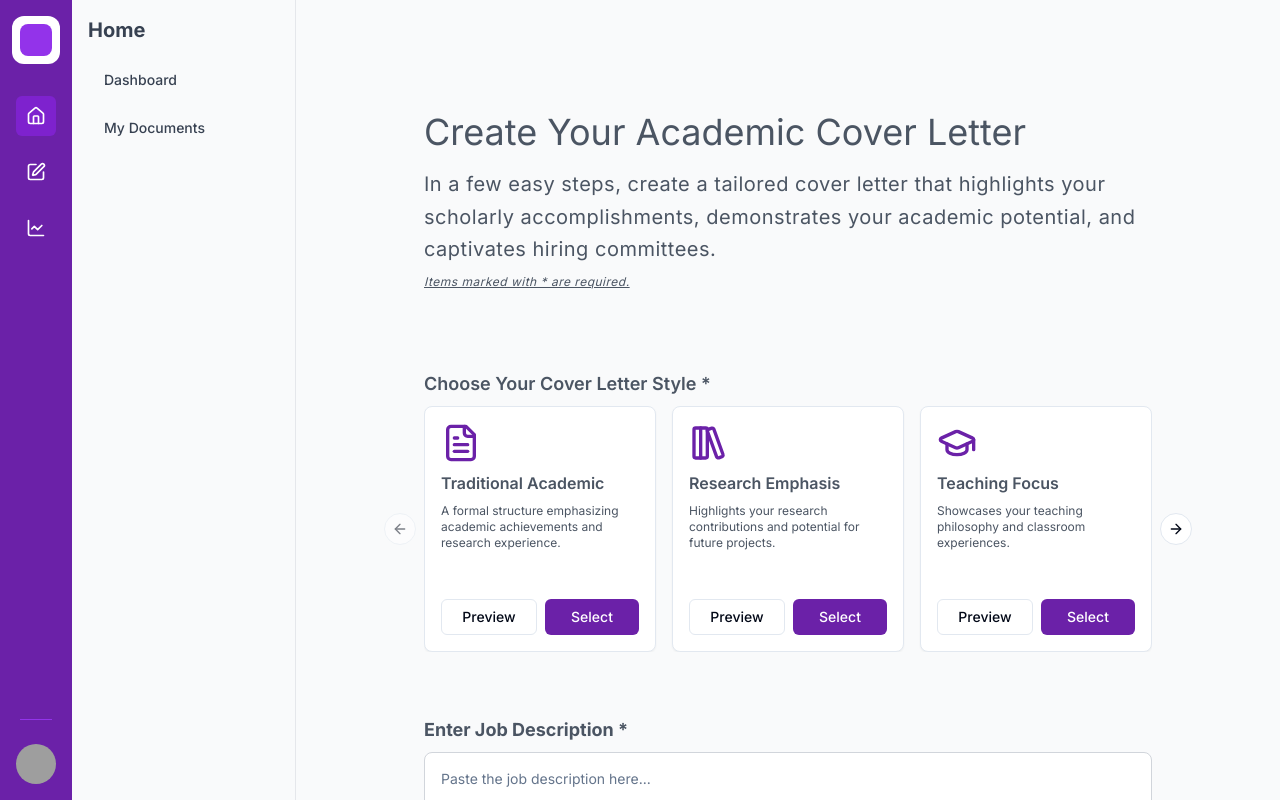
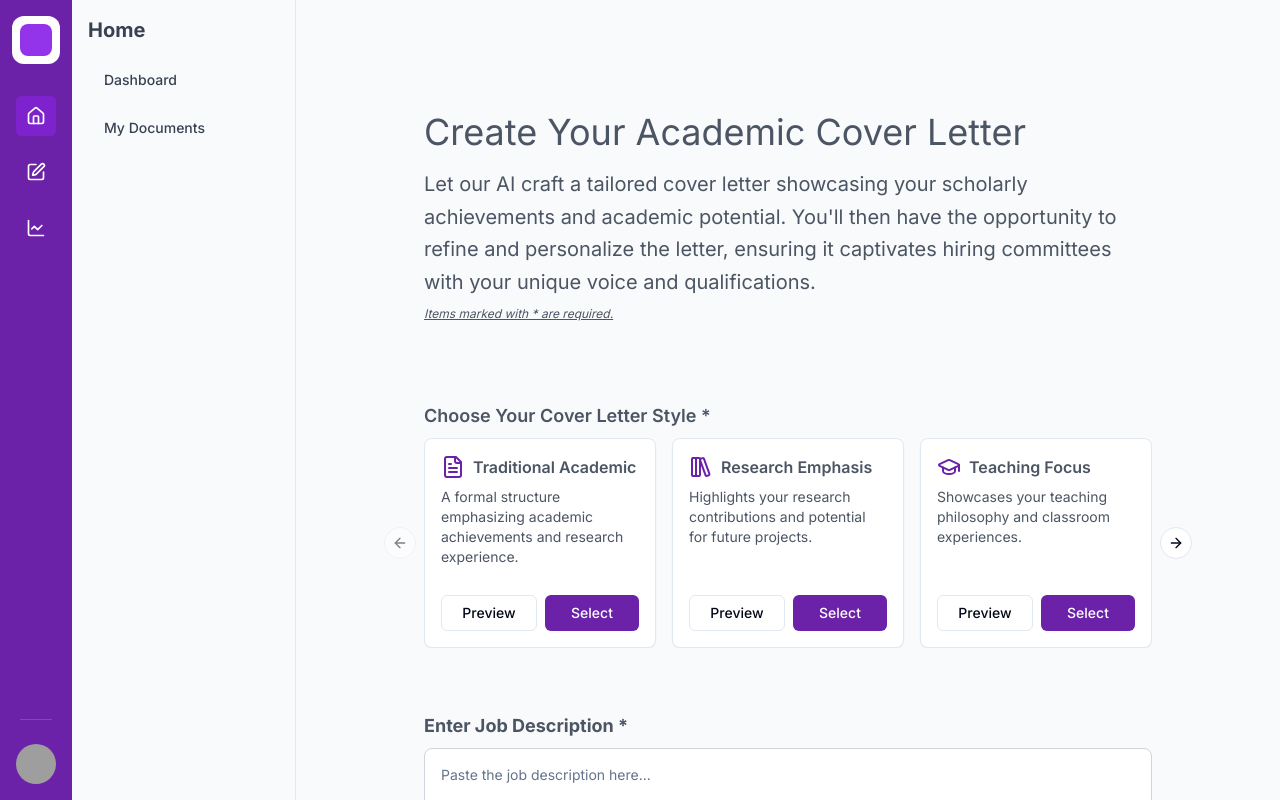
Before and after one commit to Naxus28/lumina.ai, a Next.js app: page /cover-letter-generator in a window 1280 px wide. Built offline with nearby package versions, Linux system fonts and the light colour scheme; grey boxes are pictures that could not be loaded.

Commit message:
Renames file; adds more styles

```diff
--- a/app/(auth)/cover-letter-generator/components/address/RecipientFormBase.tsx
+++ b/app/(auth)/cover-letter-generator/components/address/AddressFormBase.tsx
@@ -11,7 +11,7 @@ export interface AddressFormBaseProps {
 	onDataChange: (data: AddressData) => void;
 }
 
-export function RecipientFormBase({ onDataChange }: AddressFormBaseProps) {
+export function AddressFormBase({ onDataChange }: AddressFormBaseProps) {
 	const [formData, setFormData] = useState<AddressData>({
 		name: '',
 		title: '',
--- a/app/(auth)/cover-letter-generator/components/address/RecipientForm.tsx
+++ b/app/(auth)/cover-letter-generator/components/address/RecipientForm.tsx
@@ -1,17 +1,17 @@
 import React from 'react';
 import { Card, CardContent } from '@/components/ui/card';
-import { User, Building, MapPin, Send } from 'lucide-react';
-import { RecipientFormBase, AddressFormBaseProps } from './RecipientFormBase';
+import { User, Building, MapPin, Mail } from 'lucide-react';
+import { AddressFormBase, AddressFormBaseProps } from './AddressFormBase';
 import { InputGroup } from './InputGroup';
 
 export function RecipientForm({ onDataChange }: AddressFormBaseProps) {
-	const { formData, handleInputChange } = RecipientFormBase({ onDataChange });
+	const { formData, handleInputChange } = AddressFormBase({ onDataChange });
 
 	return (
 		<Card>
 			<CardContent className="p-4">
 				<h3 className="text-lg font-semibold mb-4 text-gray-600 flex items-center">
-					<Send className="w-5 h-5 mr-2 text-[#006D77]" />
+					<Mail className="w-5 h-5 mr-2 text-gray-600" />
 					Recipient Information
 				</h3>
 				<div className="space-y-4">
--- a/app/(auth)/cover-letter-generator/components/address/SenderForm.tsx
+++ b/app/(auth)/cover-letter-generator/components/address/SenderForm.tsx
@@ -1,17 +1,17 @@
 import React from 'react';
 import { Card, CardContent } from '@/components/ui/card';
 import { User, Building, MapPin, Send } from 'lucide-react';
-import { RecipientFormBase, AddressFormBaseProps } from './RecipientFormBase';
+import { AddressFormBase, AddressFormBaseProps } from './AddressFormBase';
 import { InputGroup } from './InputGroup';
 
 export function SenderForm({ onDataChange }: AddressFormBaseProps) {
-	const { formData, handleInputChange } = RecipientFormBase({ onDataChange });
+	const { formData, handleInputChange } = AddressFormBase({ onDataChange });
 
 	return (
 		<Card>
 			<CardContent className="p-4">
 				<h3 className="text-lg font-semibold mb-4 text-gray-600 flex items-center">
-					<Send className="w-5 h-5 mr-2 text-[#006D77]" />
+					<Send className="w-5 h-5 mr-2 text-gray-600" />
 					Sender Information
 				</h3>
 				<div className="space-y-4">
--- a/app/(auth)/cover-letter-generator/components/document-templates/TemplateCard.tsx
+++ b/app/(auth)/cover-letter-generator/components/document-templates/TemplateCard.tsx
@@ -2,6 +2,7 @@ import React from 'react';
 import { Button } from '@/components/ui/button';
 import { Card, CardContent } from '@/components/ui/card';
 import { CoverLetterTemplate } from './models';
+import { Paragraph } from '@/app/components/typography';
 
 interface TemplateCardProps {
 	template: CoverLetterTemplate;
@@ -13,11 +14,11 @@ interface TemplateCardProps {
 export const TemplateCard: React.FC<TemplateCardProps> = ({ template, isSelected, onSelect, onView }) => (
 	<Card className={`h-full ${isSelected ? 'ring-2 ring-purple-800 ring-inset' : ''}`}>
 		<CardContent className="p-4 flex flex-col h-full">
-			<div className="mb-2">
-				<template.icon className="h-10 w-10 text-purple-800" />
+			<div className="flex items-center mb-2">
+				<template.icon className="h-6 w-6 text-purple-800 mr-2" />
+				<h3 className={'text-m font-semibold text-gray-600'}>{template.name}</h3>
 			</div>
-			<h3 className={'text-m font-semibold mb-2 text-gray-600'}>{template.name}</h3>
-			<p className="text-xs text-gray-600 mb-2 flex-grow">{template.description}</p>
+			<Paragraph className="text-sm mb-2 flex-grow">{template.description}</Paragraph>
 			<div className="flex justify-between mt-auto pt-4 gap-2">
 				<Button
 					variant="outline"
--- a/app/(auth)/cover-letter-generator/components/document-templates/TemplateSelector.tsx
+++ b/app/(auth)/cover-letter-generator/components/document-templates/TemplateSelector.tsx
@@ -47,18 +47,18 @@ export const TemplateSelector: React.FC<TemplateSelectorProps> = ({
 							</CarouselItem>
 						))}
 					</CarouselContent>
-					<CarouselPrevious className="absolute left-0 top-1/2 -translate-y-1/2 -translate-x-[calc(100%+8px)] hover:bg-[#E0F2F1] hover:text-[#006D77] data-[disabled]:opacity-50 data-[disabled]:cursor-not-allowed" />
-					<CarouselNext className="absolute right-0 top-1/2 -translate-y-1/2 translate-x-[calc(100%+8px)] hover:bg-[#E0F2F1] hover:text-[#006D77] data-[disabled]:opacity-50 data-[disabled]:cursor-not-allowed" />
+					<CarouselPrevious className="absolute left-0 top-1/2 -translate-y-1/2 -translate-x-[calc(100%+8px)] hover:bg-purple-800 hover:text-white data-[disabled]:opacity-50 data-[disabled]:cursor-not-allowed" />
+					<CarouselNext className="absolute right-0 top-1/2 -translate-y-1/2 translate-x-[calc(100%+8px)] hover:bg-purple-800 hover:text-white data-[disabled]:opacity-50 data-[disabled]:cursor-not-allowed" />
 				</Carousel>
 			</div>
 
-			{selectedTemplate && (
+			{/* {selectedTemplate && (
 				<div className="text-center mt-4">
 					<span className="inline-block text-purple-800 hover:text-border-purple-900 text-lg font-semibold transition-colors duration-200 cursor-pointer border-b-2 border-purple-800 hover:border-purple-900 pb-1">
 						Continue with {selectedTemplate}
 					</span>
 				</div>
-			)}
+			)} */}
 
 			<Dialog
 				open={!!viewingExample}
--- a/app/(auth)/cover-letter-generator/page.tsx
+++ b/app/(auth)/cover-letter-generator/page.tsx
@@ -15,9 +15,9 @@ import { coverLetterTemplates } from './components/document-templates/templates'
 import { Container } from '../../layout-components/Container';
 import { SenderForm } from './components/address/SenderForm';
 import { RecipientForm } from './components/address/RecipientForm';
-import { AddressData } from './components/address/RecipientFormBase';
+import { AddressData } from './components/address/AddressFormBase';
 import { ChevronLeft, ChevronRight } from 'lucide-react'; // Make sure these icons are imported
-import { H1, H2, Paragraph } from '@/app/components/typography';
+import { H1, H2, Paragraph, Span } from '@/app/components/typography';
 
 const CoverLetterGenerator: React.FC = () => {
 	const [selectedTemplate, setSelectedTemplate] = useState<CoverLetterTemplate | null>(null);
@@ -146,9 +146,10 @@ const CoverLetterGenerator: React.FC = () => {
 					<header>
 						<H1>Create Your Academic Cover Letter</H1>
 						<Paragraph>
-							In a few easy steps, create a tailored cover letter that highlights your scholarly accomplishments,
-							demonstrates your academic potential, and captivates hiring committees.
-							<span className="text-xs block mt-2 italic underline">Items marked with * are required.</span>
+							Let our AI craft a tailored cover letter showcasing your scholarly achievements and academic potential.
+							You'll then have the opportunity to refine and personalize the letter, ensuring it captivates hiring
+							committees with your unique voice and qualifications.
+							<Span className="text-xs block mt-2 italic underline">Items marked with * are required.</Span>
 						</Paragraph>
 					</header>
 				</Container>
--- a/app/components/typography/Paragraph.tsx
+++ b/app/components/typography/Paragraph.tsx
@@ -9,7 +9,7 @@ interface ParagraphProps extends React.HTMLAttributes<HTMLParagraphElement> {
 export const Paragraph: React.FC<ParagraphProps> = ({ children, className, ...props }) => {
 	return (
 		<p
-			className={cn('text-xl tracking-wide font-normal leading-relaxed text-gray-600 mb-4', className)}
+			className={cn('text-xl tracking-normal font-normal leading-relaxed text-gray-600 mb-4', className)}
 			{...props}
 		>
 			{children}
```
